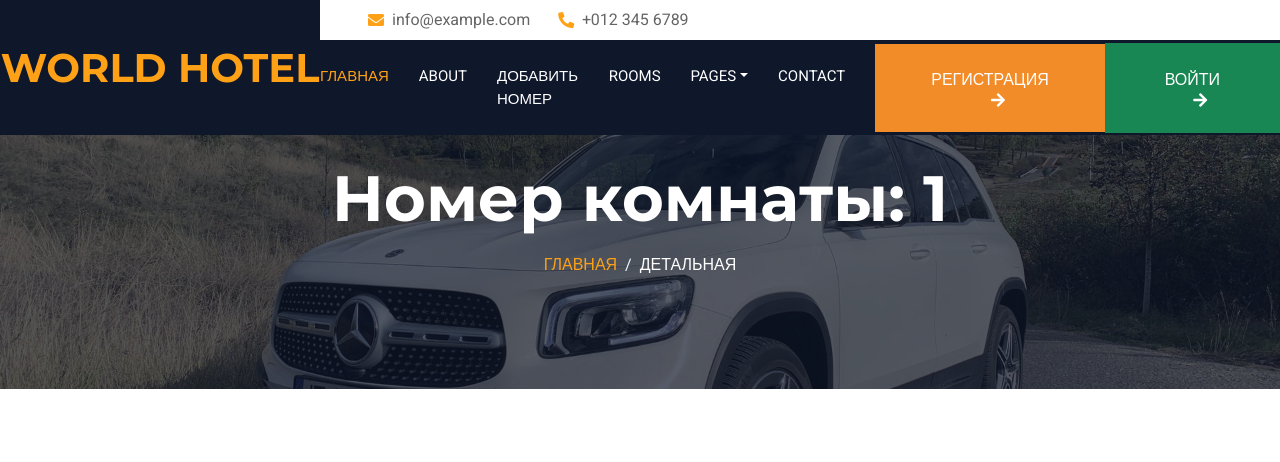
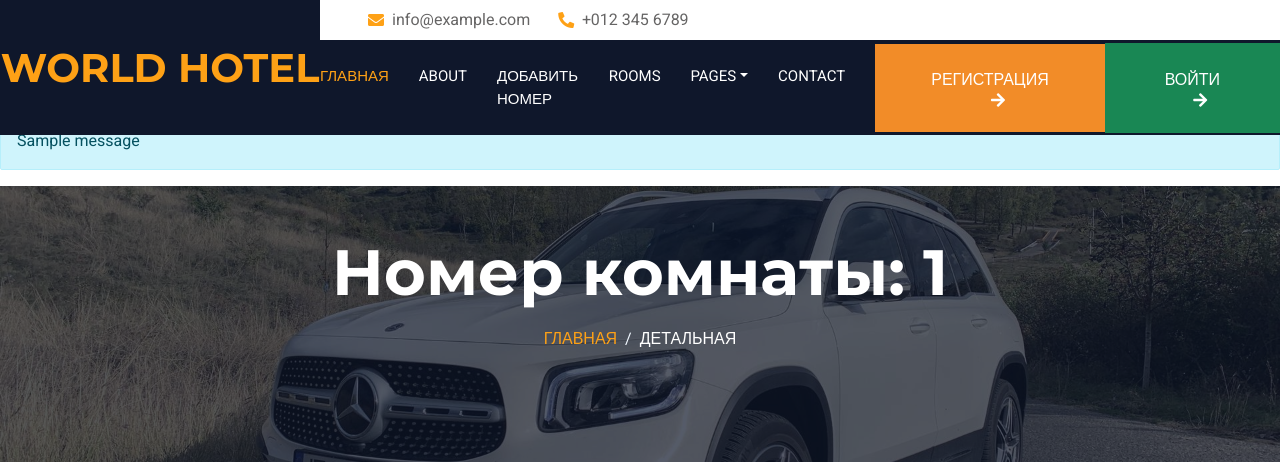
Before and after one commit to Evo-PG/World_Hotel, a Django app: page /ditail/1/ in a window 1280 px wide. Shown: the top 462 px of the page. Run offline with Django 5.2, Linux system fonts and the light colour scheme; data comes from the database, SQL or seed files in the repository; both versions use the stored data as it was after the commit; tables that the repository leaves empty hold one stand-in row (values such as "Sample post"); one stand-in notice (Sample message) is shown; some libraries are stand-ins or nearby versions.

Commit message:
frontend

```diff
--- a/main/models.py
+++ b/main/models.py
@@ -12,7 +12,6 @@ class Category(models.Model):
     class Meta:
         verbose_name = "Категория"
         verbose_name_plural = "Категориии"
-
 
 
 class HotelRoom(models.Model):
--- a/main/templates/radical.html
+++ b/main/templates/radical.html
@@ -143,6 +143,15 @@
     </div>
     <!-- Header End -->
 
+    <!-- Сообщения (если есть) -->
+    {% if messages %}
+        <div class="alert alert-info alert-dismissible fade show" role="alert">
+            {% for message in messages %}
+                <div>{{ message }}</div>
+            {% endfor %}
+        </div>
+    {% endif %}
+
     <!-- Модальное окно регистрации -->
     <div class="modal fade" id="registerModal" tabindex="-1" aria-labelledby="registerModalLabel" aria-hidden="true">
         <div class="modal-dialog">
@@ -205,7 +214,6 @@
             </div>
         </div>
     </div>
-
     <!-- Модальное окно входа -->
     <div class="modal fade" id="loginModal" tabindex="-1" aria-labelledby="loginModalLabel" aria-hidden="true">
         <div class="modal-dialog">
@@ -216,6 +224,12 @@
                 </div>
                 <div class="modal-body">
                     <form method="POST" action="{% url 'login_user' %}">
+                          <!-- Отображение ошибок формы -->
+                        {% if login_form.non_field_errors %}
+                            <div class="alert alert-danger">
+                                {{ login_form.non_field_errors }}
+                            </div>
+                        {% endif %}
                         {% csrf_token %}
                         <div class="mb-3">
                             <label for="email" class="form-label">Email</label>
@@ -287,7 +301,6 @@
         <a href="#" class="btn btn-lg btn-primary btn-lg-square back-to-top"><i class="bi bi-arrow-up"></i></a>
 
 </div>
-
 <!-- JavaScript Libraries -->
 <script src="https://code.jquery.com/jquery-3.4.1.min.js"></script>
 <script src="https://cdn.jsdelivr.net/npm/bootstrap@5.0.0/dist/js/bootstrap.bundle.min.js"></script>
```
Also changed, not shown: db.sqlite3. Lines whose indentation alone changed are shown as unchanged.
